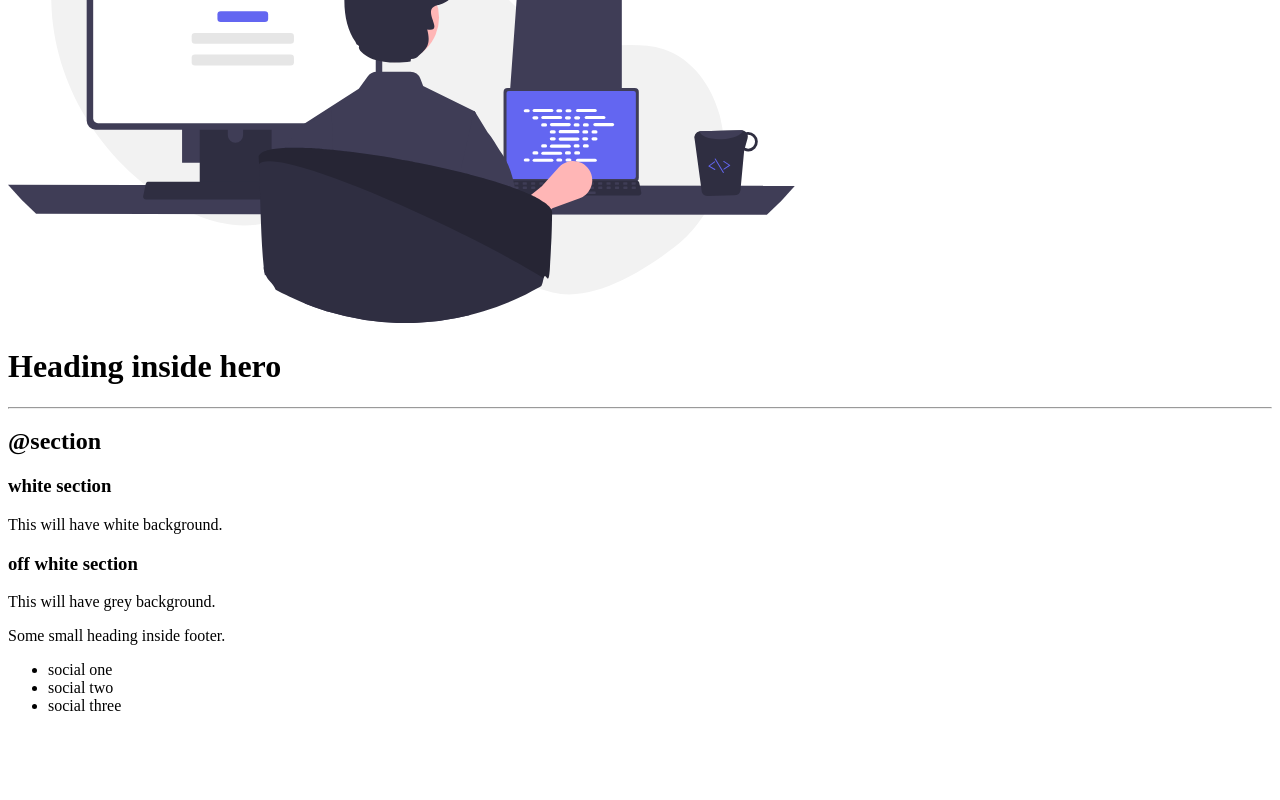
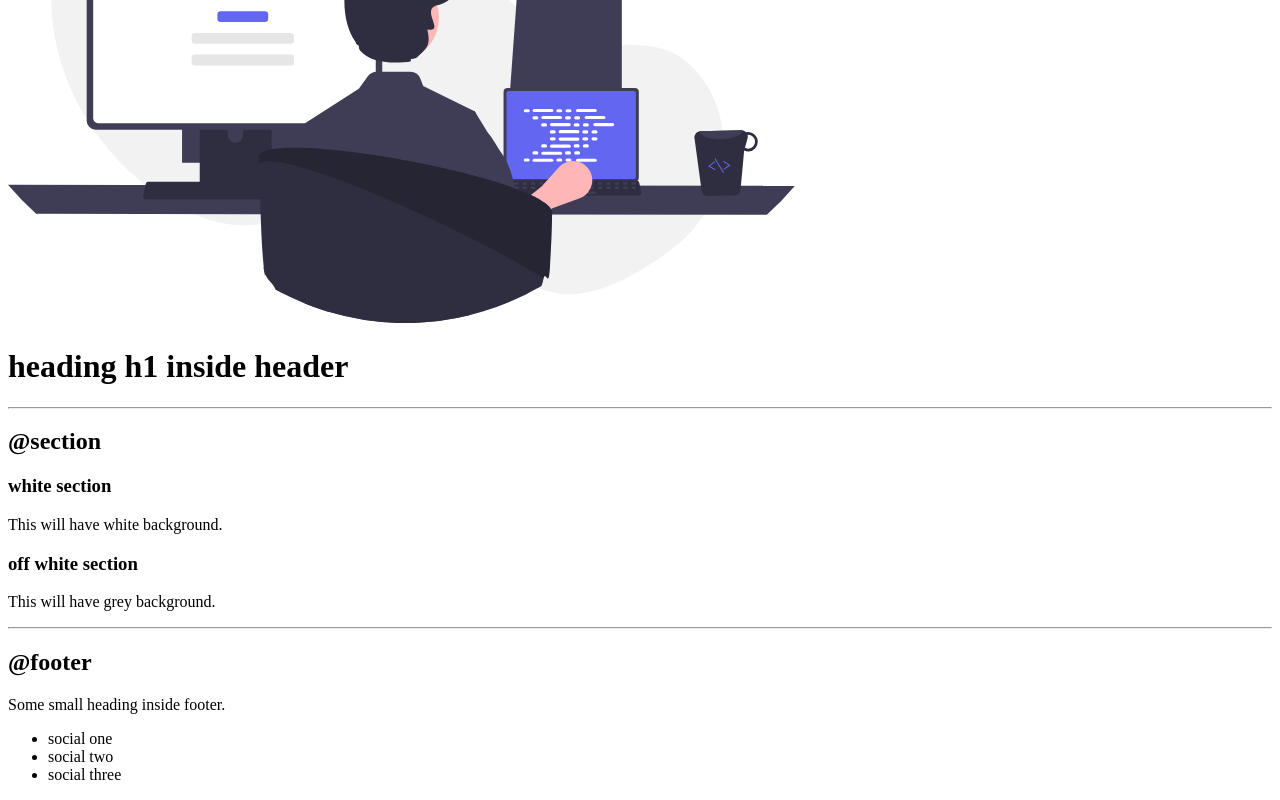
Before and after one commit to Amankr705/neoG-lesson3, a plain HTML site: page index.html in a window 1280 px wide. Shown: the part 1555-2355 px from the top of the page. Before the commit the page ends 2286 px from the top, so only its background shows below. Drawn offline with Linux system fonts and the light colour scheme.

Commit message:
updated commit

```diff
--- a/index.html
+++ b/index.html
@@ -91,7 +91,7 @@
 
     <header>
         <img src="images/hero.svg" />
-        <h1>Heading inside hero</h1>
+        <h1>heading h1 inside header</h1>
     </header>
 
     <hr>
@@ -108,6 +108,10 @@
         <p>This will have grey background.</p>
     </section>
 
+    <hr>
+
+    <h2>@footer</h2>
+
     <footer>
         <div>Some small heading inside footer.</div>
         <ul>
@@ -117,15 +121,6 @@
         </ul>
     </footer>
 
-
-
-
-
-
-
-
-
-
 </body>
 
 </html>
```
